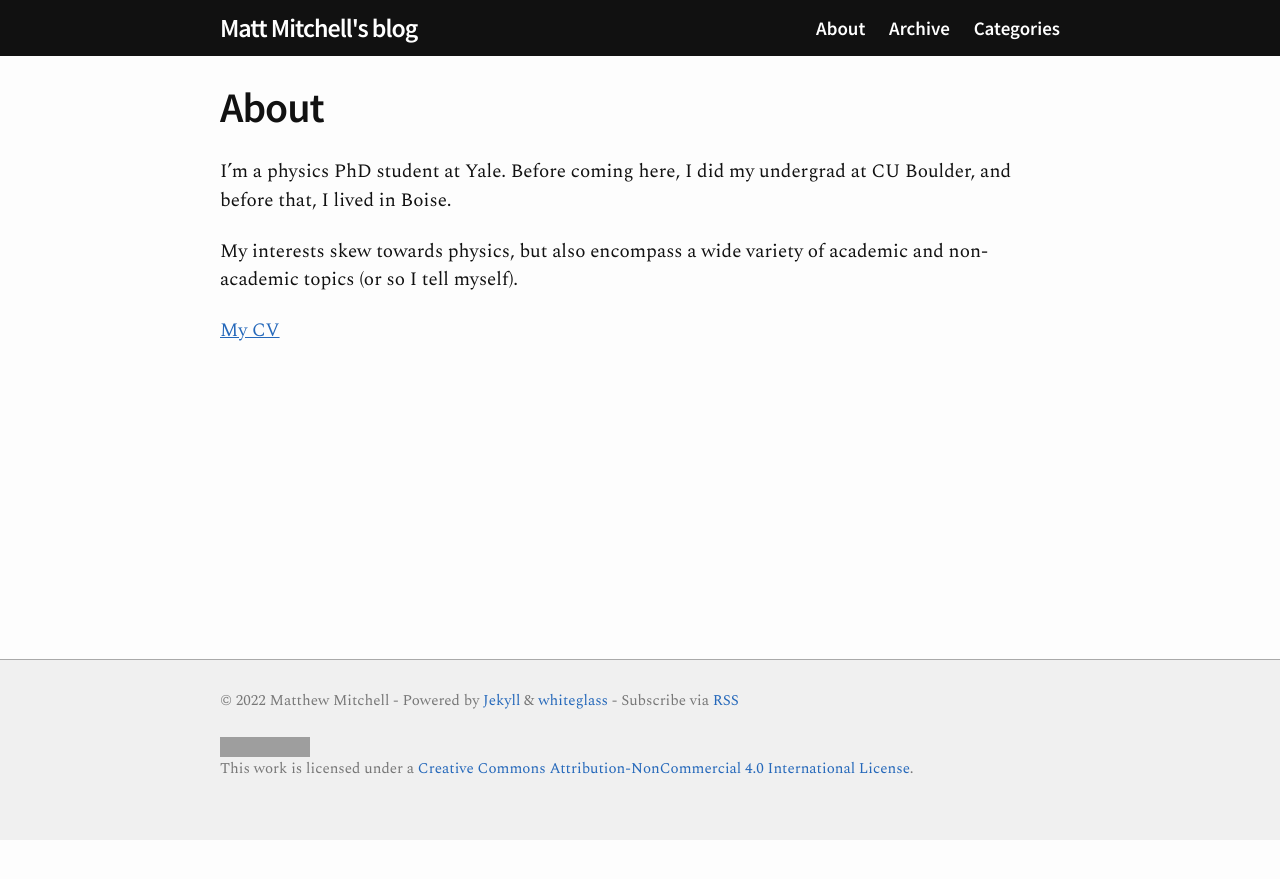
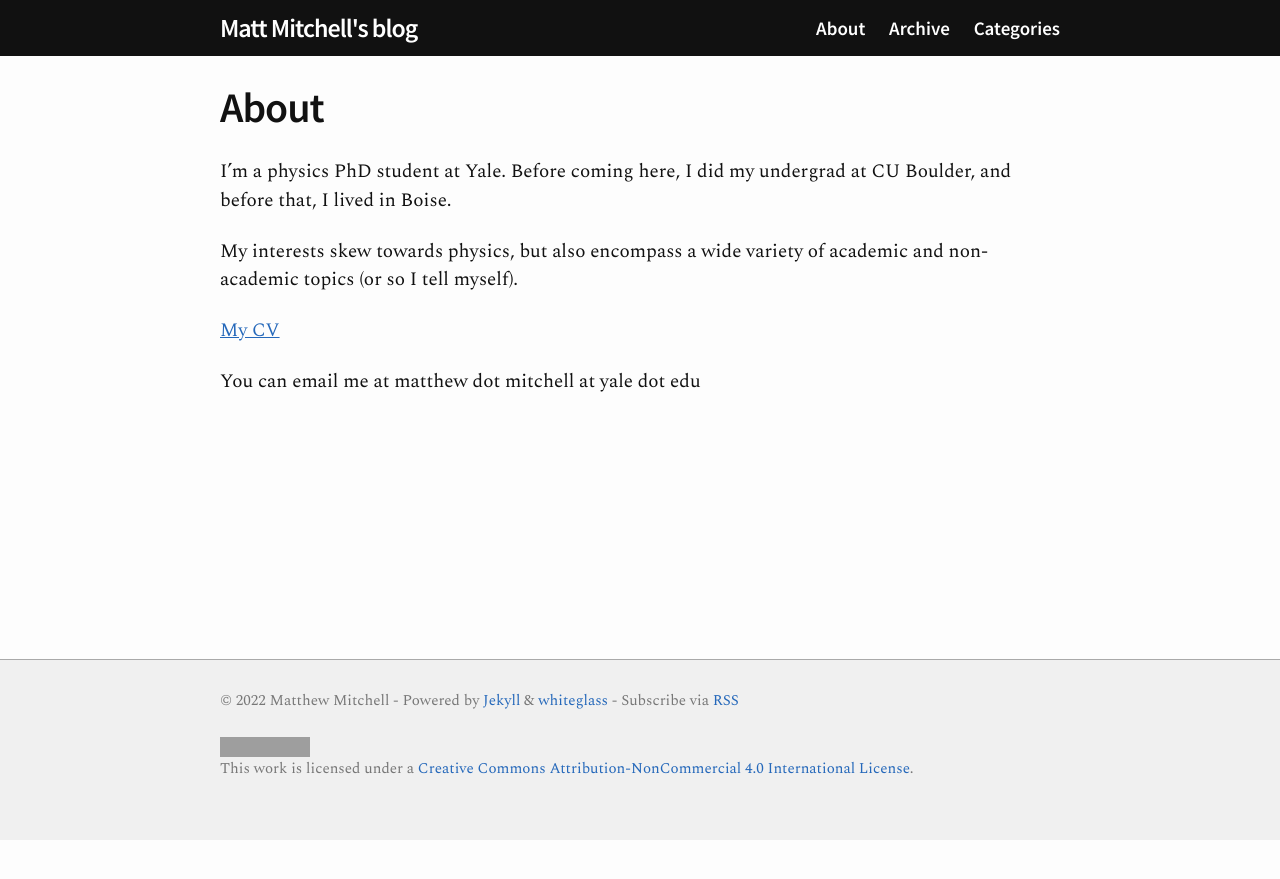
Before and after one commit to matt2718/matt2718.github.io, a Jekyll site: the page built from about.md, in a window 1280 px wide. Shown: the top 879 px of the page. Built offline with Jekyll 4.4.1, drawn with Linux system fonts in a browser that asks for light colours; grey boxes are pictures that could not be loaded.

Commit message:
added contact info

```diff
--- a/about.md
+++ b/about.md
@@ -11,3 +11,5 @@ My interests skew towards physics, but also encompass a wide variety of academic
 topics (or so I tell myself).
 
 [My CV](/uploads/mitchell-cv.pdf)
+
+You can email me at matthew dot mitchell at yale dot edu
```
